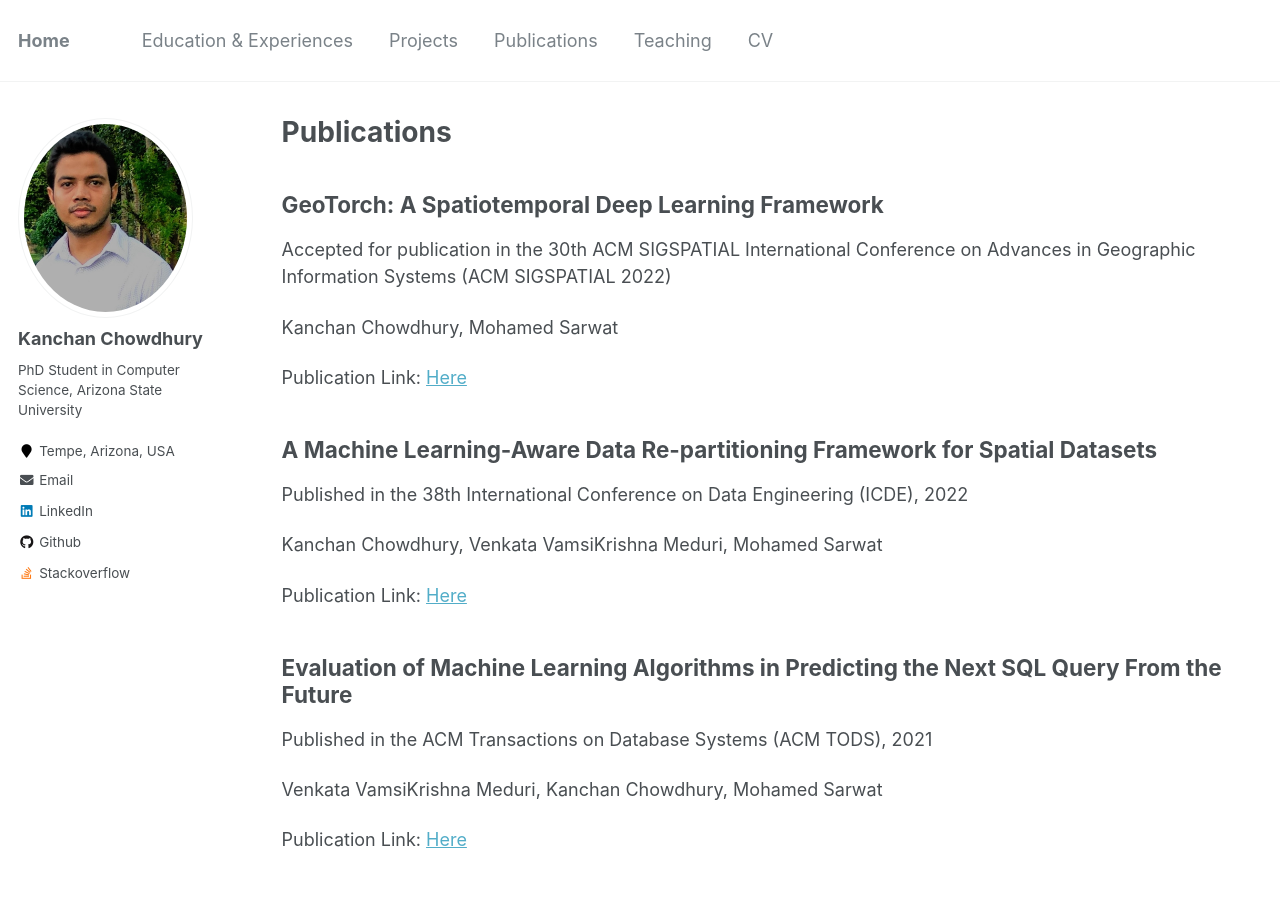
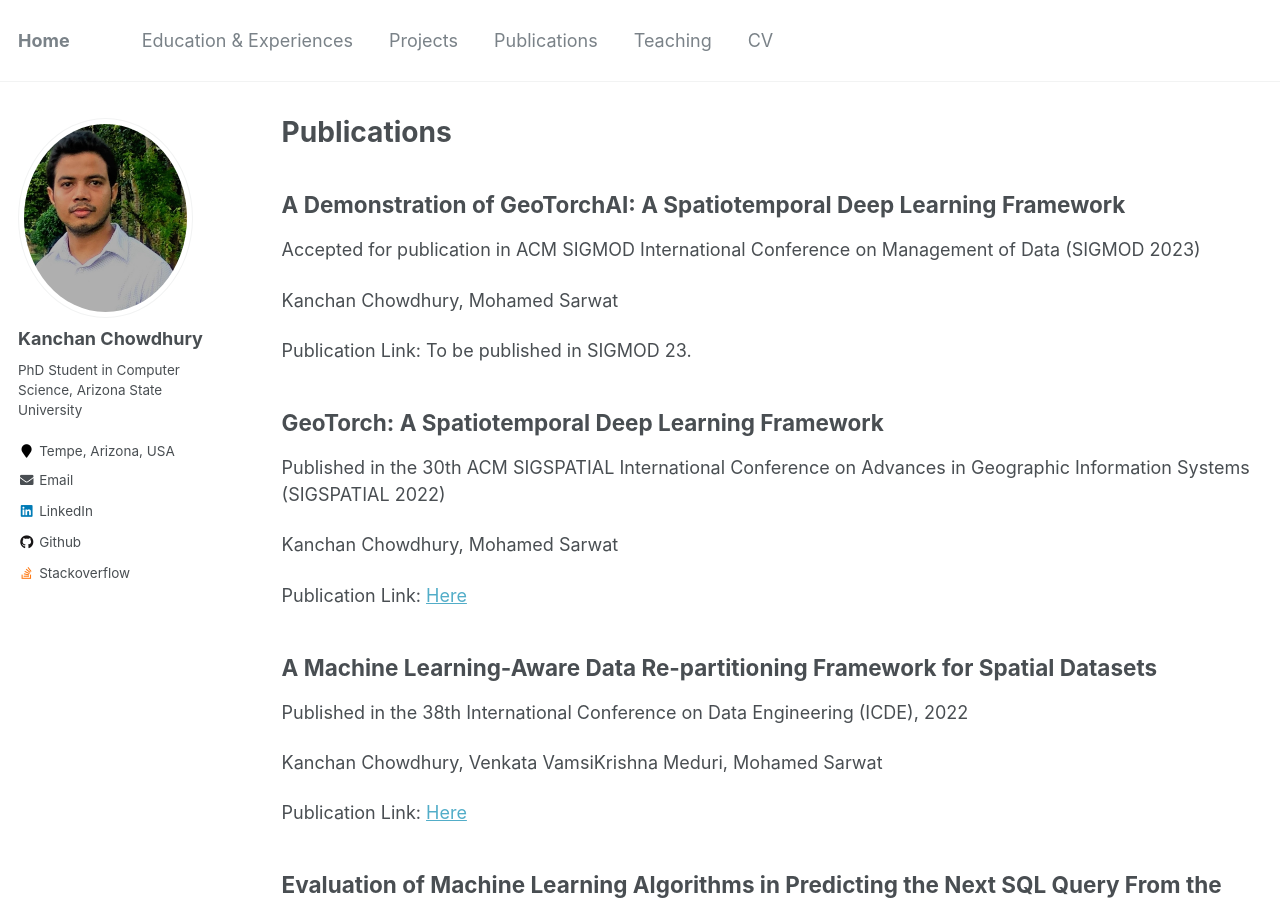
Before and after one commit to kanchanchy/kanchanchy.github.io, a Jekyll site: the page built from _pages/publications.md, in a window 1280 px wide and 900 px high. Built offline with Jekyll 4.4.1, drawn with Linux system fonts in a browser that asks for light colours.

Commit message:
'profile-updated'

```diff
--- a/_data/navigation.yml
+++ b/_data/navigation.yml
@@ -13,4 +13,4 @@ main:
     url: /teaching/
 
   - title: "CV"
-    url: https://kanchanchy.github.io/files/Kanchan-Chowdhury-Resume.pdf
+    url: https://kanchanchy.github.io/files/Resume-Kanchan-Chowdhury.pdf
--- a/_pages/publications.md
+++ b/_pages/publications.md
@@ -8,9 +8,17 @@ author_profile: true
 {% include base_path %}
 
 
+A Demonstration of GeoTorchAI: A Spatiotemporal Deep Learning Framework
+------
+Accepted for publication in ACM SIGMOD International Conference on Management of Data (SIGMOD 2023)
+
+Kanchan Chowdhury, Mohamed Sarwat
+
+Publication Link: To be published in SIGMOD 23.
+
 GeoTorch: A Spatiotemporal Deep Learning Framework
 ------
-Accepted for publication in the 30th ACM SIGSPATIAL International Conference on Advances in Geographic Information Systems (ACM SIGSPATIAL 2022)
+Published in the 30th ACM SIGSPATIAL International Conference on Advances in Geographic Information Systems (SIGSPATIAL 2022)
 
 Kanchan Chowdhury, Mohamed Sarwat
 
```
Also changed, not shown: _pages/about.md (+3 -1 lines), _pages/cv.md (+1 -1 lines), _pages/education-experience.md (+4 -0 lines), 2 other files.
